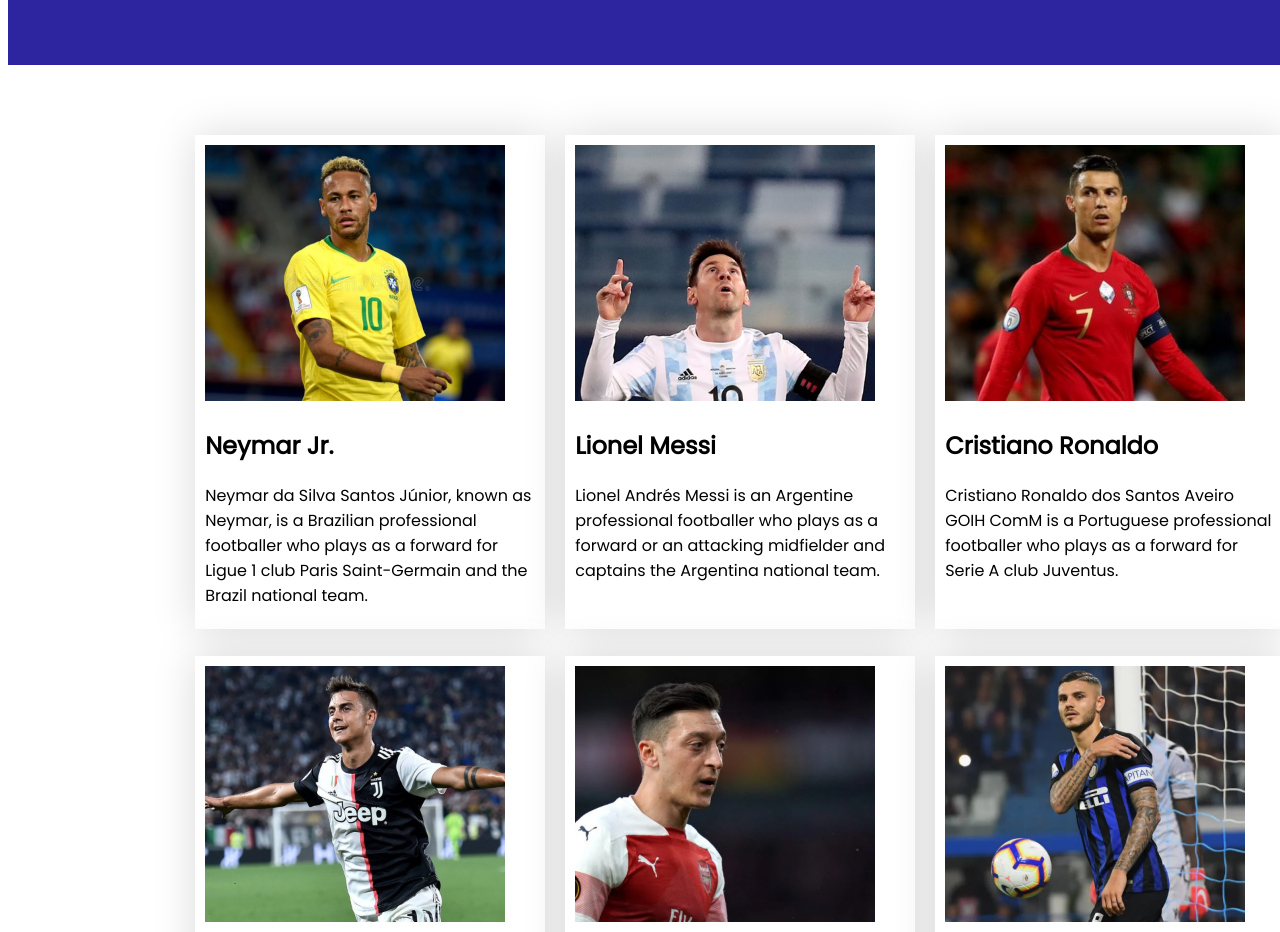
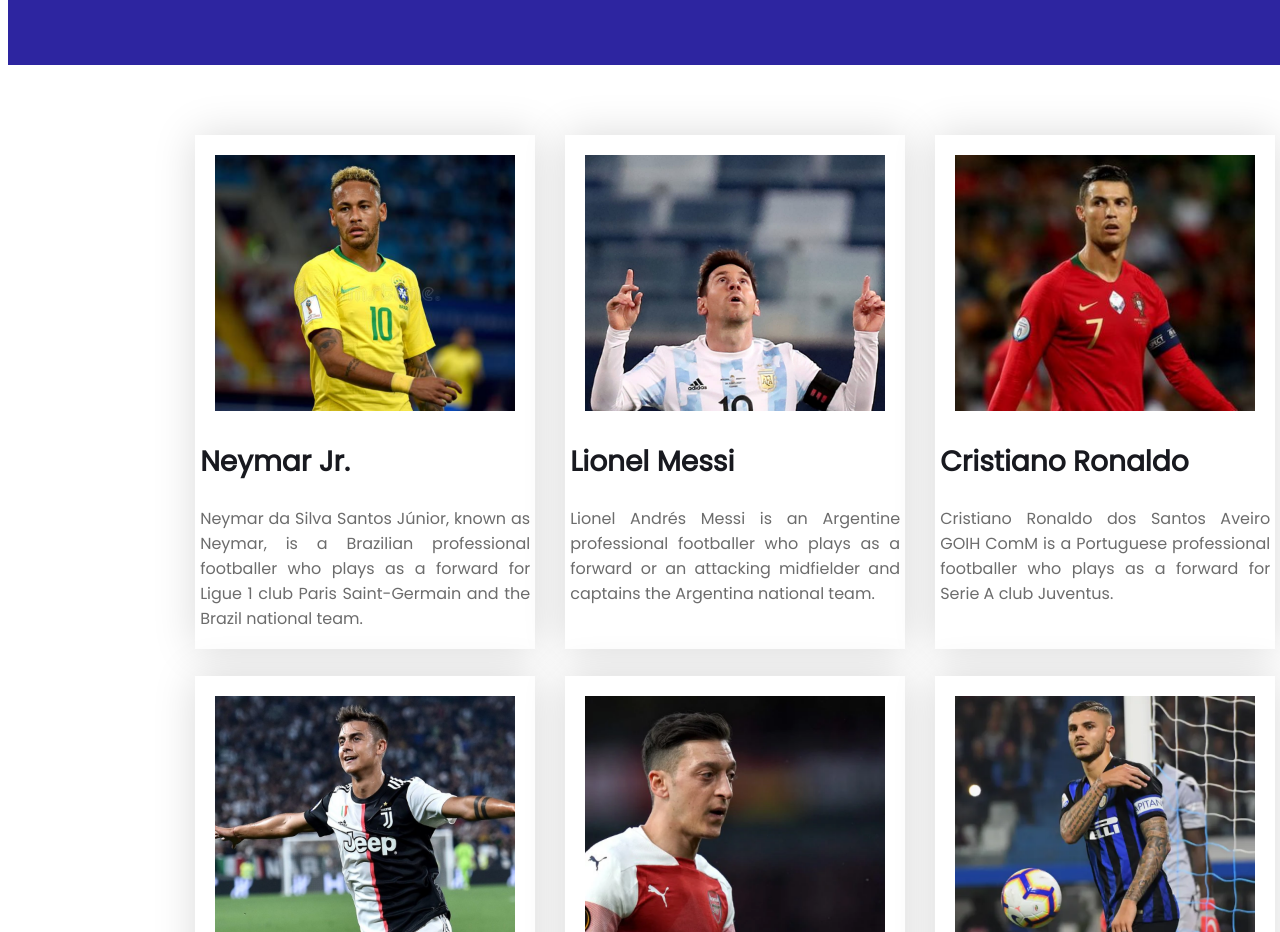
Before and after one commit to acrux35/responsive-football-website, a plain HTML site: page index.html in a window 1280 px wide. Shown: the part 620-1552 px from the top of the page. Drawn offline with Linux system fonts and the light colour scheme.

Commit message:
third commit

```diff
--- a/styles/style.css
+++ b/styles/style.css
@@ -43,20 +43,32 @@ body {
   height: 474px;
   display: grid;
   grid-template-columns: repeat(3, 1fr);
-  grid-column-gap: 20px;
+  grid-column-gap: 30px;
   margin-left: 13%;
 }
 .player {
+  text-align: center;
   width: 330px;
   height: 474px;
   background: #ffffff;
   box-shadow: 0px 0px 40px rgba(0, 0, 0, 0.15);
   margin-bottom: 27px;
-  padding: 10px;
+  padding: 20px 5px;
 }
 .player img {
   width: 300px;
   height: 256px;
+}
+.player-info {
+  text-align: justify;
+}
+.player-name {
+  font-size: 28px;
+  color: #18191f;
+}
+.player-detail {
+  font-size: 16px;
+  color: #6c6c6c;
 }
 
 /* Highlights Match Name And Watch Link  */
@@ -79,6 +91,7 @@ body {
 
 footer {
   margin-top: 80px;
+  width: 1440px;
   height: 300px;
   text-align: center;
 }
```
